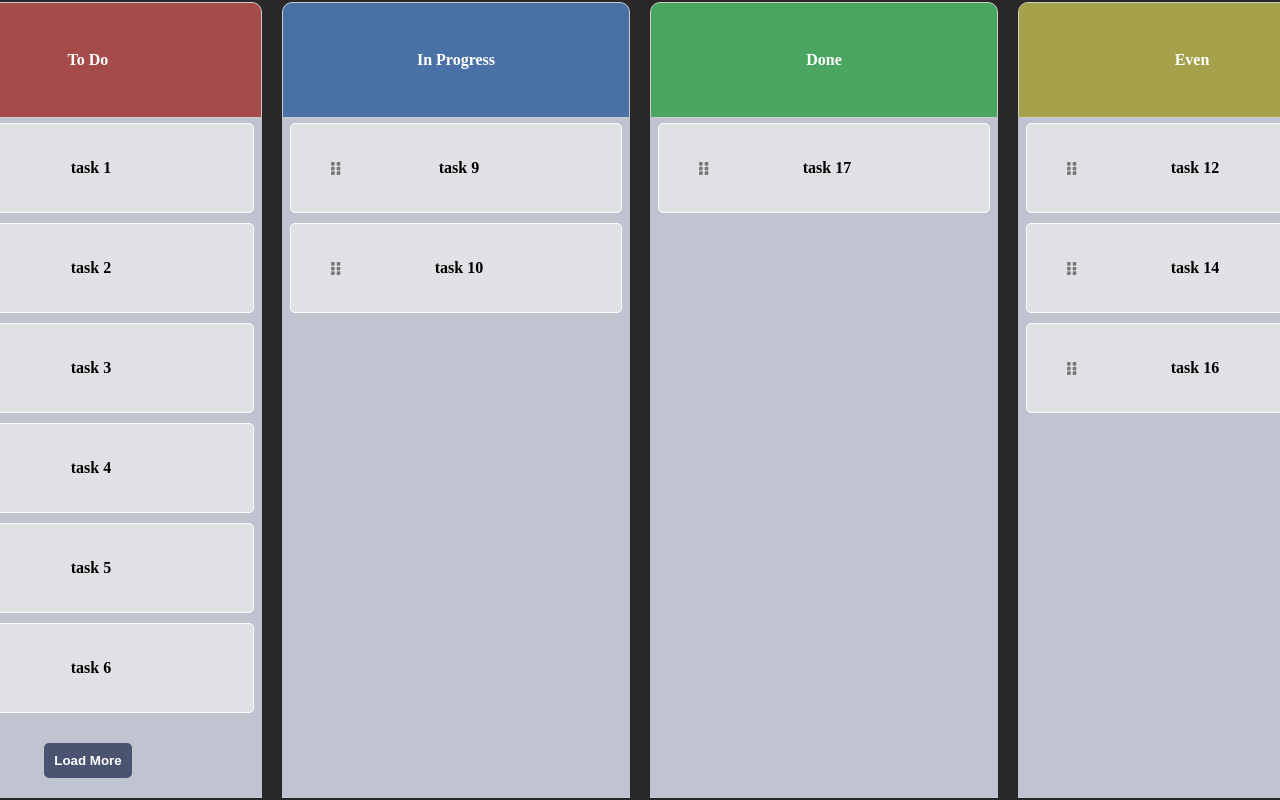
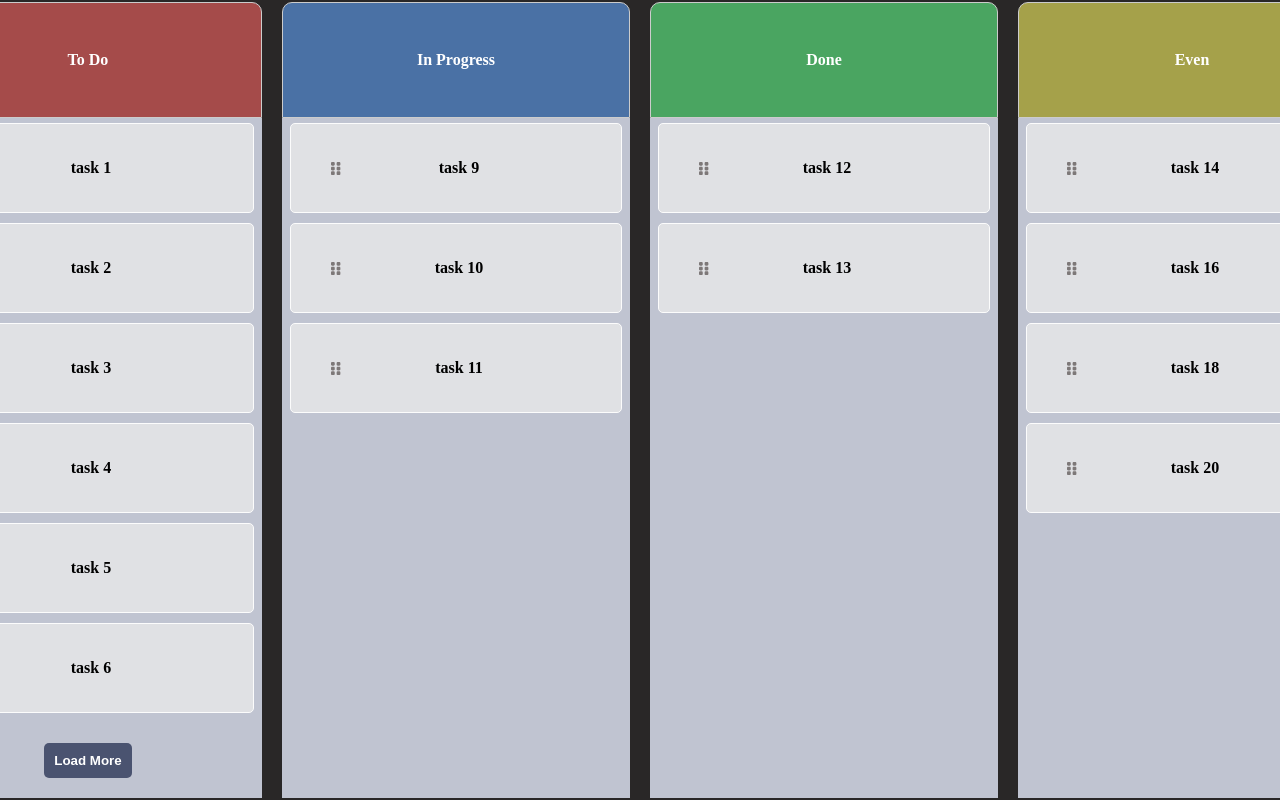
Before and after one commit to demetgas/drag-drop-vue, a Vue app: page / in a window 1280 px wide. Shown: the top 800 px of the page. Built offline with nearby package versions, Linux system fonts and the light colour scheme.

Commit message:
Update data.js

```diff
--- a/src/data.js
+++ b/src/data.js
@@ -15,17 +15,22 @@ export const data = [
   },
   {
     id: "In Progress",
-    tasks: [{ name: "task 9" }, { name: "task 10" }],
+    tasks: [{ name: "task 9" }, { name: "task 10" }, { name: "task 11" }],
     backgroundColor: "#4A71A5",
   },
   {
     id: "Done",
-    tasks: [{ name: "task 17" }],
+    tasks: [{ name: "task 12" }, { name: "task 13" }],
     backgroundColor: "#4AA561",
   },
   {
     id: "Even",
-    tasks: [{ name: "task 12" }, { name: "task 14" }, { name: "task 16" }],
+    tasks: [
+      { name: "task 14" },
+      { name: "task 16" },
+      { name: "task 18" },
+      { name: "task 20" },
+    ],
     backgroundColor: "#A5A14A",
   },
 ];
```
